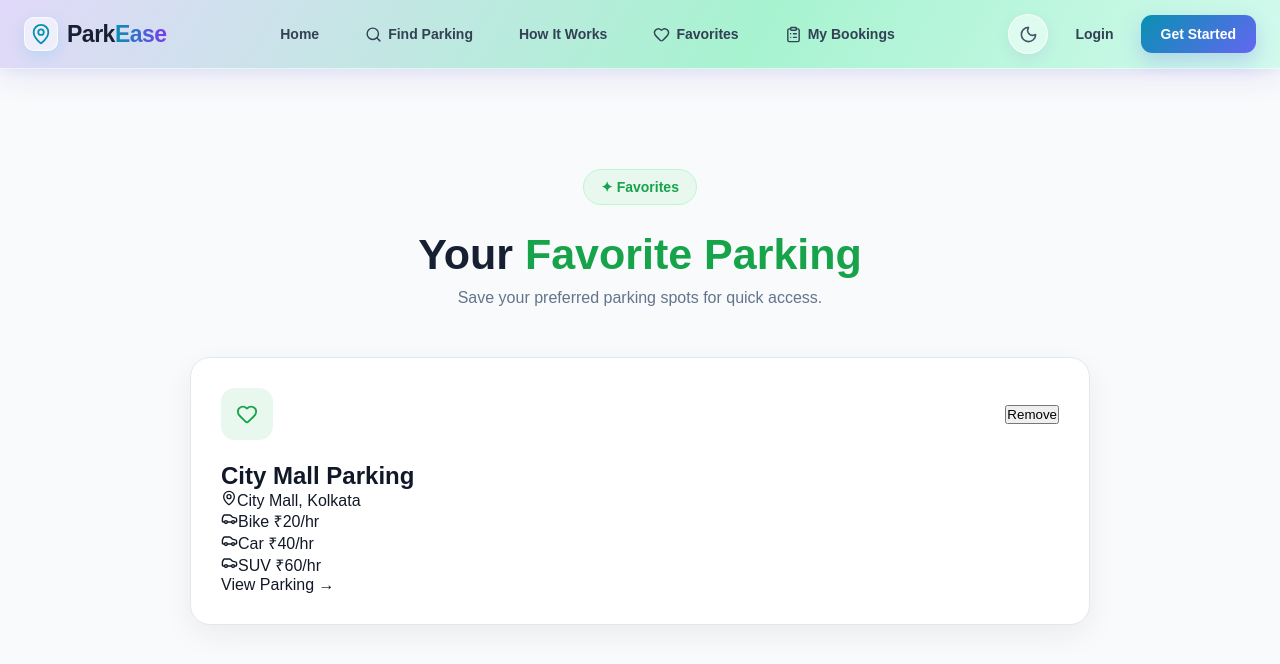
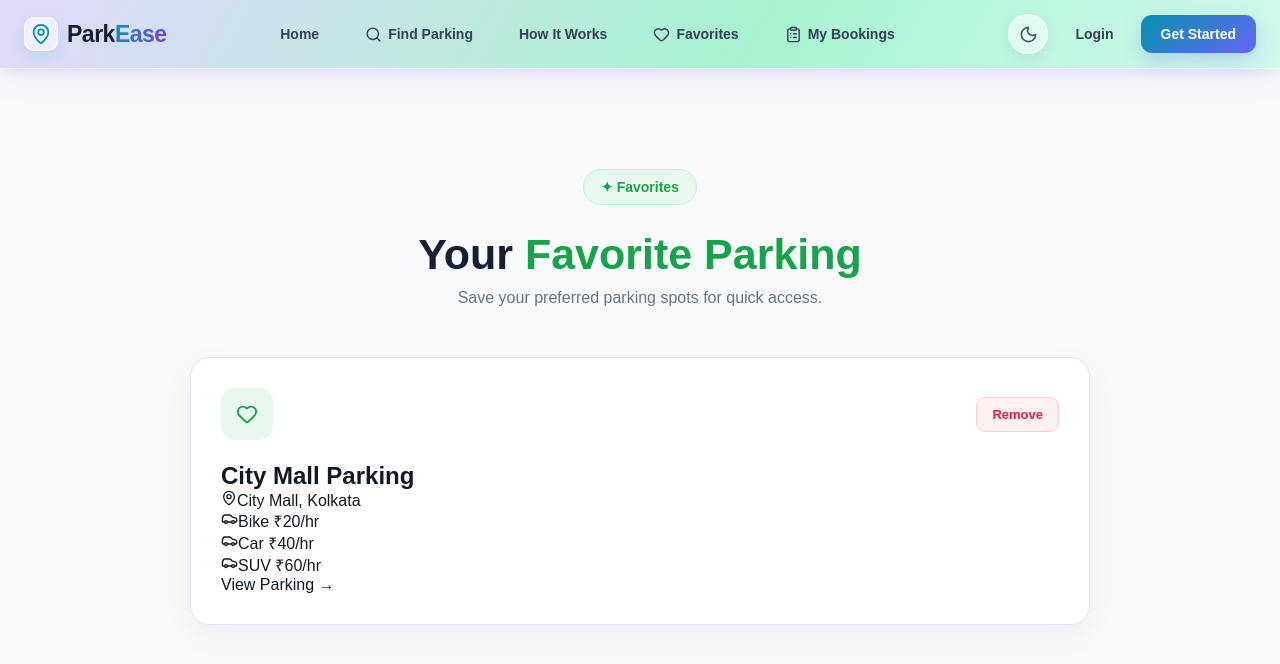
Before and after one commit to dibeyendu-dev/smart-parking-system, a React (Vite) app: page /favorites in a window 1280 px wide. Shown: the top 664 px of the page. Built offline with nearby package versions, Linux system fonts and the light colour scheme.

Commit message:
Favourite CSS part 9 added

```diff
--- a/src/css/Favorites.css
+++ b/src/css/Favorites.css
@@ -65,3 +65,20 @@
     border-radius: 14px;
     color: #16a34a;
 }
+/* Remove Favorite Button */
+.remove-favorite-btn {
+    padding: 9px 15px;
+    border: 1px solid #fecdd3;
+    border-radius: 9px;
+    background: #fff1f2;
+    color: #e11d48;
+    font-size: 13px;
+    font-weight: 600;
+    cursor: pointer;
+    transition: 0.3s ease;
+}
+
+.remove-favorite-btn:hover {
+    background: #ffe4e6;
+    border-color: #fda4af;
+}
```
